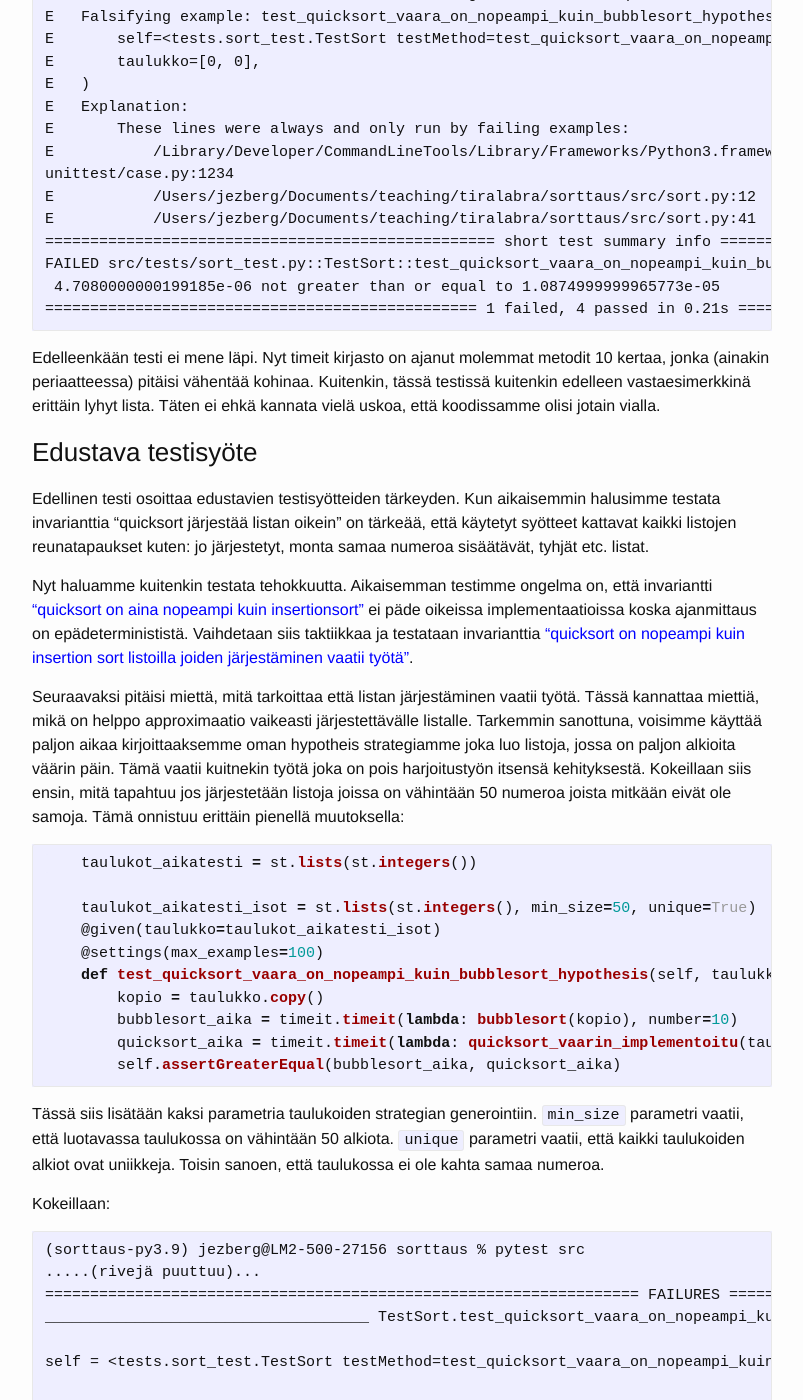
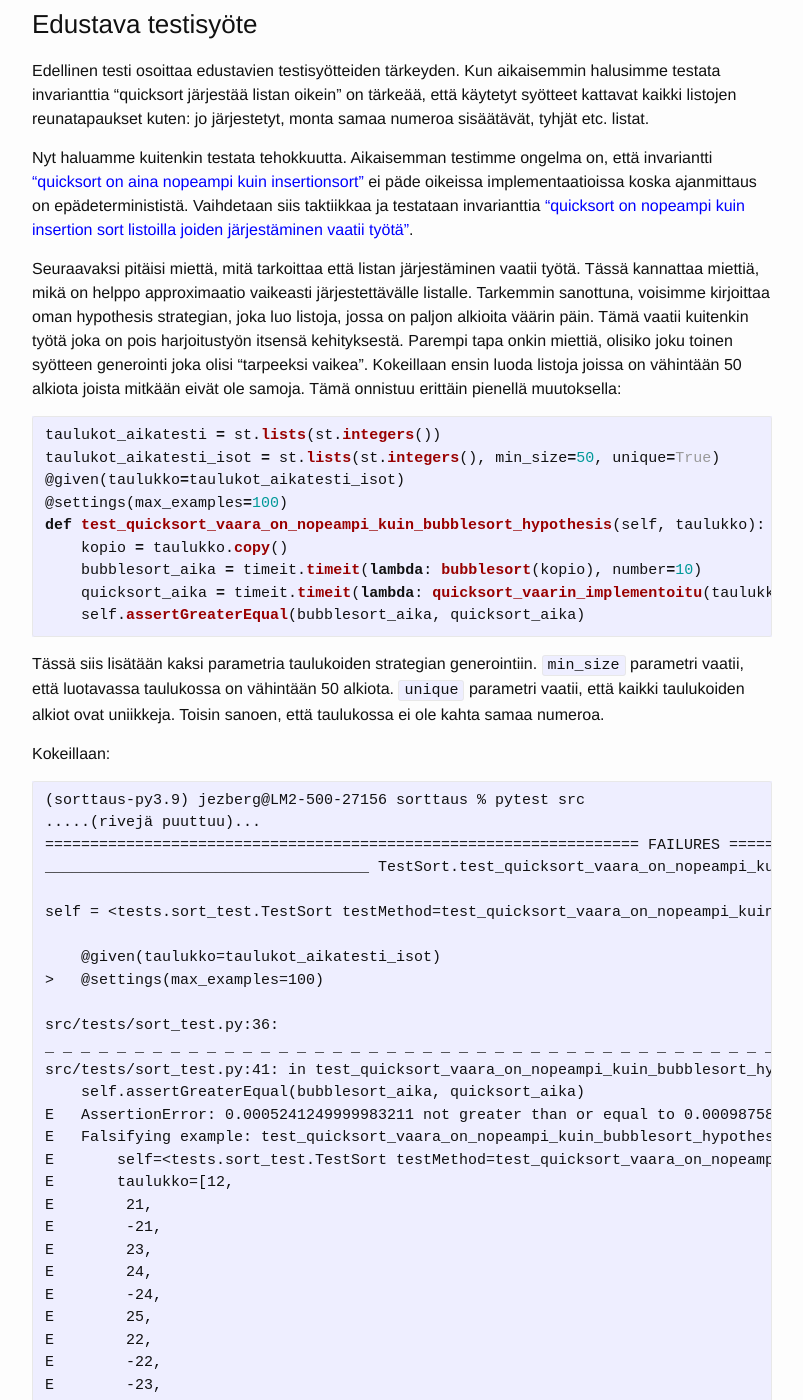
Before and after one commit to algolabra-hy/algolabra-hy.github.io, a Jekyll site: the page built from test_performance.md, in a window 1280 px wide and 1400 px high, scrolled down 4829 px. Shown: the whole window, without its empty margins (238-1041 px from the left). Built offline with Jekyll 4.4.1, drawn with Linux system fonts in a browser that asks for light colours; some of the changed text lies outside the part shown.

Commit message:
spellings

````diff
--- a/test_performance.md
+++ b/test_performance.md
@@ -69,7 +51,7 @@ class TestSort(unittest.TestCase):
         self.assertEqual(oma_jarjestys, kirjasto_jarjestys)
 
 ```
-Tässä siis ensin testataan muutamaa yksittäistä tapausta ja sen jälkeen tehdään vielä invarianttitesti joka testaa, että oman algoritmimme palauttaa listan numerot samassa järjestyksessa kuin pythonin oma järjestysalgorimi.
+Tässä siis yksi testi joka testaa invarianttia <span style="color:blue">"oma quicksort implementaatiomme laittaa listan saman järjestykseen kuin pythonin kirjaston järjestysalgoritmi"</span>. Tähän testiin on @example komennolla lisätty muutama reunatapaus kuten tyhjä lista, käännetty lista, sekä jo jrjestyksessä oleva lista.
 
 Kokeillaan testejä (jos projektin alustaminen tuntuu epäselvältä, katso esimerkki [yksikkötestauksen luvusta](/unittest)):
 ```
@@ -113,15 +95,14 @@ def bubblesort(taulukko):
 Jos quicksorttimme on oikein implementoitu, olettaisimme sen olevan nopeampi kuin bubblesort useimilla taulukoille. Pyritään seuraavaksi luomaan testi joka mittaa tätä.
 Apuna metodien ajanottoon käytetään ```timeit``` kirjastoa. Ensimmäinen yritys testistä on seuraavanlainen:
 ```python
-    taulukot_aikatesti = st.lists(st.integers())
-
-    @given(taulukko=taulukot_aikatesti)
-    @settings(max_examples=100)
-    def test_quicksort_vaara_on_nopeampi_kuin_bubblesort_hypothesis(self, taulukko):
-        kopio = taulukko.copy()
-        bubblesort_aika = timeit.timeit(lambda: bubblesort(kopio), number=1)
-        quicksort_aika = timeit.timeit(lambda: quicksort_vaarin_implementoitu(taulukko), number=10)
-        self.assertGreaterEqual(bubblesort_aika, quicksort_aika)
+taulukot_aikatesti = st.lists(st.integers())
+@given(taulukko=taulukot_aikatesti)
+@settings(max_examples=100)
+def test_quicksort_vaara_on_nopeampi_kuin_bubblesort_hypothesis(self, taulukko):
+    kopio = taulukko.copy()
+    bubblesort_aika = timeit.timeit(lambda: bubblesort(kopio), number=1)
+    quicksort_aika = timeit.timeit(lambda: quicksort_vaarin_implementoitu(taulukko), number=10)
+    self.assertGreaterEqual(bubblesort_aika, quicksort_aika)
 ```
 Tässä ensin luodaan kokeiltavasta taulukosta kopio, ja sen jälkeen kutsutaan timeit metodia joka mittaa, kauanko molempien järjestysalgoritmien ajamiseen menee. Timeit metodi haluaa ensimmäiseksi parametrikseen kutsuttavan metodin, joten teemme ns. nimettömän lambda funktion joka kutsuu järjestysalgoritmia. Timeit funktion parametri ```number``` määrittelee kuinka monta kertaa funktiota kutsutaan ajan mittauksen aikana. Tässä siis kutsutaan kumpaakin järjestysalgoritmia kerran.
 
@@ -201,19 +182,21 @@ Edellinen testi osoittaa edustavien testisyötteiden tärkeyden. Kun aikaisemmin
 
 Nyt haluamme kuitenkin testata tehokkuutta. Aikaisemman testimme ongelma on, että invariantti <span style="color:blue">"quicksort on aina nopeampi kuin insertionsort"</span>  ei päde oikeissa implementaatioissa koska ajanmittaus on epädeterminististä. Vaihdetaan siis taktiikkaa ja testataan invarianttia <span style="color:blue">"quicksort on nopeampi kuin insertion sort listoilla joiden järjestäminen vaatii työtä"</span>.
 
-Seuraavaksi pitäisi miettä, mitä tarkoittaa että listan järjestäminen vaatii työtä. Tässä kannattaa miettiä, mikä on helppo approximaatio vaikeasti järjestettävälle listalle. Tarkemmin sanottuna, voisimme käyttää paljon aikaa kirjoittaaksemme oman hypotheis strategiamme joka luo listoja, jossa on paljon alkioita väärin päin. Tämä vaatii kuitnekin työtä joka on pois harjoitustyön itsensä kehityksestä. Kokeillaan siis ensin, mitä tapahtuu jos järjestetään listoja joissa on vähintään 50 numeroa joista mitkään eivät ole samoja.
+Seuraavaksi pitäisi miettä, mitä tarkoittaa että listan järjestäminen vaatii työtä. Tässä kannattaa miettiä, mikä on helppo approximaatio vaikeasti järjestettävälle listalle. Tarkemmin sanottuna, voisimme kirjoittaa oman hypothesis strategian,
+joka luo listoja, jossa on paljon alkioita väärin päin. Tämä vaatii kuitenkin työtä joka on pois harjoitustyön itsensä kehityksestä.
+Parempi tapa onkin miettiä, olisiko joku toinen syötteen generointi joka olisi "tarpeeksi vaikea".
+Kokeillaan ensin luoda listoja joissa on vähintään 50 alkiota joista mitkään eivät ole samoja.
 Tämä onnistuu erittäin pienellä muutoksella:
 ```python
-    taulukot_aikatesti = st.lists(st.integers())
-
-    taulukot_aikatesti_isot = st.lists(st.integers(), min_size=50, unique=True)
-    @given(taulukko=taulukot_aikatesti_isot)
-    @settings(max_examples=100)
-    def test_quicksort_vaara_on_nopeampi_kuin_bubblesort_hypothesis(self, taulukko):
-        kopio = taulukko.copy()
-        bubblesort_aika = timeit.timeit(lambda: bubblesort(kopio), number=10)
-        quicksort_aika = timeit.timeit(lambda: quicksort_vaarin_implementoitu(taulukko), number=10)
-        self.assertGreaterEqual(bubblesort_aika, quicksort_aika)
+taulukot_aikatesti = st.lists(st.integers())
+taulukot_aikatesti_isot = st.lists(st.integers(), min_size=50, unique=True)
+@given(taulukko=taulukot_aikatesti_isot)
+@settings(max_examples=100)
+def test_quicksort_vaara_on_nopeampi_kuin_bubblesort_hypothesis(self, taulukko):
+    kopio = taulukko.copy()
+    bubblesort_aika = timeit.timeit(lambda: bubblesort(kopio), number=10)
+    quicksort_aika = timeit.timeit(lambda: quicksort_vaarin_implementoitu(taulukko), number=10)
+    self.assertGreaterEqual(bubblesort_aika, quicksort_aika)
 ```
 Tässä siis lisätään kaksi parametria taulukoiden strategian generointiin. ```min_size```
 parametri vaatii, että luotavassa taulukossa on vähintään 50 alkiota. ```unique``` parametri vaatii, että kaikki taulukoiden alkiot ovat uniikkeja. Toisin sanoen, että taulukossa ei ole kahta samaa numeroa.
@@ -311,16 +294,15 @@ def quicksort_oikein_implementoitu(taulukko):
 ```
 ja sen testi
 ```python
-    taulukot_aikatesti = st.lists(st.integers())
-
-    taulukot_aikatesti_isot = st.lists(st.integers(), min_size=50, unique=True)
-    @given(taulukko=taulukot_aikatesti_isot))
-    @settings(max_examples=100)
-    def test_quicksort_oikea_on_nopeampi_kuin_bubblesort_hypothesis(self, taulukko):
-        kopio = taulukko.copy()
-        bubblesort_aika = timeit.timeit(lambda: bubblesort(kopio), number=10)
-        quicksort_aika = timeit.timeit(lambda: quicksort_oikein_implementoitu(taulukko), number=10)
-        self.assertGreaterEqual(bubblesort_aika, quicksort_aika)
+taulukot_aikatesti = st.lists(st.integers())
+taulukot_aikatesti_isot = st.lists(st.integers(), min_size=50, unique=True)
+@given(taulukko=taulukot_aikatesti_isot))
+@settings(max_examples=100)
+def test_quicksort_oikea_on_nopeampi_kuin_bubblesort_hypothesis(self, taulukko):
+    kopio = taulukko.copy()
+    bubblesort_aika = timeit.timeit(lambda: bubblesort(kopio), number=10)
+    quicksort_aika = timeit.timeit(lambda: quicksort_oikein_implementoitu(taulukko), number=10)
+    self.assertGreaterEqual(bubblesort_aika, quicksort_aika)
 ```
 Ja kokeillaan:
 ```
@@ -385,20 +367,20 @@ Eli näin lyhyellä listalla myös oikein implementoitu quicksort on hitaampi ku
 Vaikka tässä esimerkissä riitti muuttaa yksittäisen taulukon generointia, hypothesis taipuu monimutkaisempiikin testeihin. Alla esimerkki testistä, joka järjestää korkeintaan 100 taulukkoa ja vaatii, että quicksort on bubblesorttia nopeampi vähintään puolella.
 
 ```python
-    taulukko = st.lists(st.integers())
-    @given(taulukko_lista=st.lists( taulukko, max_size=100 ) )
-    def test_quicksort_on_useimmiten_nopeampi_kuin_bubblesort(self, taulukko_lista):
-        quicksort_win = 0
-        bubblesort_win = 0
-        for taulukko in taulukko_lista:
-            kopio = taulukko.copy()
-            bubblesort_aika = timeit.timeit(lambda: bubblesort(kopio), number=10)
-            quicksort_aika = timeit.timeit(lambda: quicksort_vaarin_implementoitu(taulukko), number=10)
-            if bubblesort_aika > quicksort_aika:
-                quicksort_win += 1
-            else:
-                bubblesort_win += 1
-        self.assertGreaterEqual(quicksort_win -bubblesort_win, (len(taulukko_lista) / 2))
+taulukko = st.lists(st.integers())
+@given(taulukko_lista=st.lists( taulukko, max_size=100 ) )
+def test_quicksort_on_useimmiten_nopeampi_kuin_bubblesort(self, taulukko_lista):
+    quicksort_win = 0
+    bubblesort_win = 0
+    for taulukko in taulukko_lista:
+        kopio = taulukko.copy()
+        bubblesort_aika = timeit.timeit(lambda: bubblesort(kopio), number=10)
+        quicksort_aika = timeit.timeit(lambda: quicksort_vaarin_implementoitu(taulukko), number=10)
+        if bubblesort_aika > quicksort_aika:
+            quicksort_win += 1
+        else:
+            bubblesort_win += 1
+    self.assertGreaterEqual(quicksort_win -bubblesort_win, (len(taulukko_lista) / 2))
 ```
 # Pitääkö mitata aikaa?
 Tässä on toivottavasti huomattu, että ajoaikaa mittaavilla testeillä voidaan periaatteessa saada kiinni hienovaraisempia bugeija kuin invariantti ja yksikkötestauksella. Tämä vaatii kuitenkin tarkkuutta ja testien muuttamista hieman epädeterministisiksi. Tässä on omat haasteensa.
````
Also changed, not shown: other parts of test_performance.md (+9 -28 lines), korjaus.md (+0 -1 lines).
